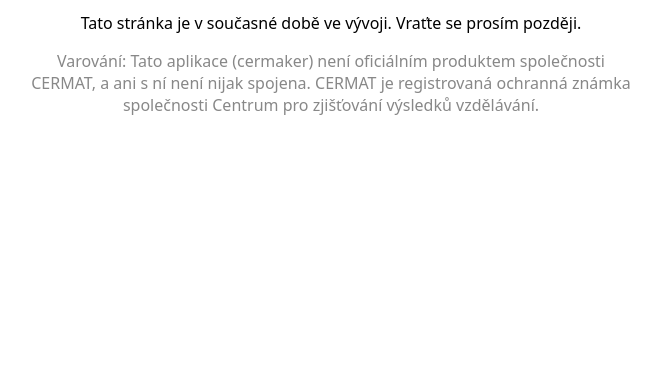
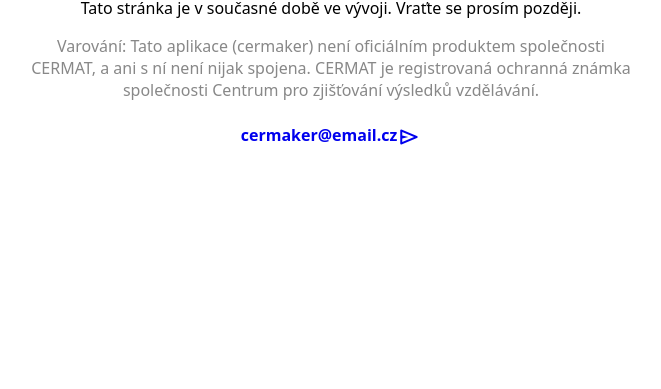
Before and after one commit to mark0o/cermaker, a plain HTML site: page index.html in a window 1280 px wide. Shown: the part 411-800 px from the top of the page, without its empty margins (309-970 px from the left). Drawn offline with nearby package versions, Linux system fonts and the light colour scheme.

Commit message:
Update index.html

```diff
--- a/index.html
+++ b/index.html
@@ -8,6 +8,10 @@
       content="ofclWjNYeM7H_UkPFRBZS3vrnaMAYJ0yIn5Kz7xvs4M"
     />
     <title>cermaker</title>
+    <link
+      rel="stylesheet"
+      href="https://fonts.googleapis.com/css2?family=Material+Symbols+Rounded:opsz,wght,FILL,GRAD@20,400,0,0&icon_names=send"
+    />
   </head>
   <body
     style="
@@ -39,6 +43,16 @@
         CERMAT, a ani s ní není nijak spojena. CERMAT je registrovaná ochranná
         známka společnosti Centrum pro zjišťování výsledků vzdělávání.
       </p>
+      <a
+        href="mailto:cermaker@email.cz"
+        style="text-decoration: none; font-weight: bold"
+        >cermaker@email.cz<span
+          style="transform: translateY(8px)"
+          class="material-symbols-rounded"
+        >
+          send
+        </span>
+      </a>
     </span>
   </body>
 </html>
```
